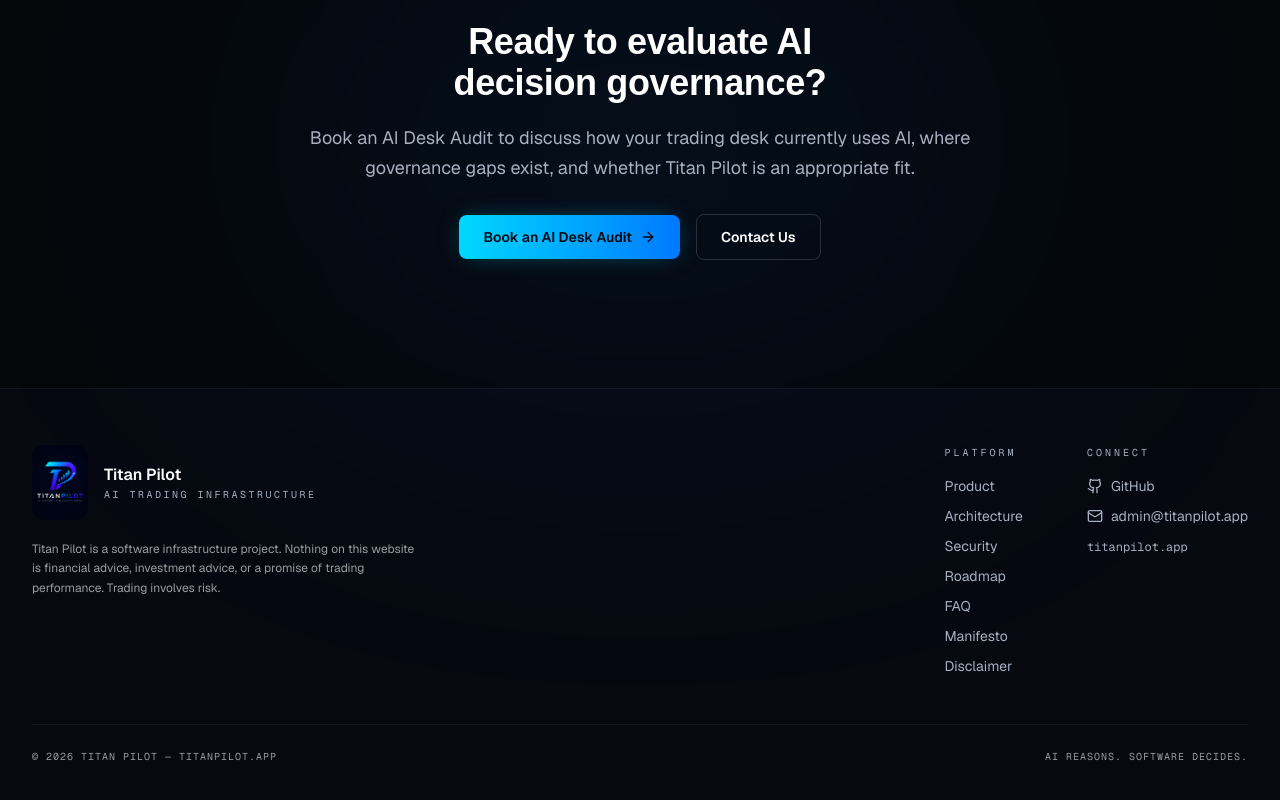
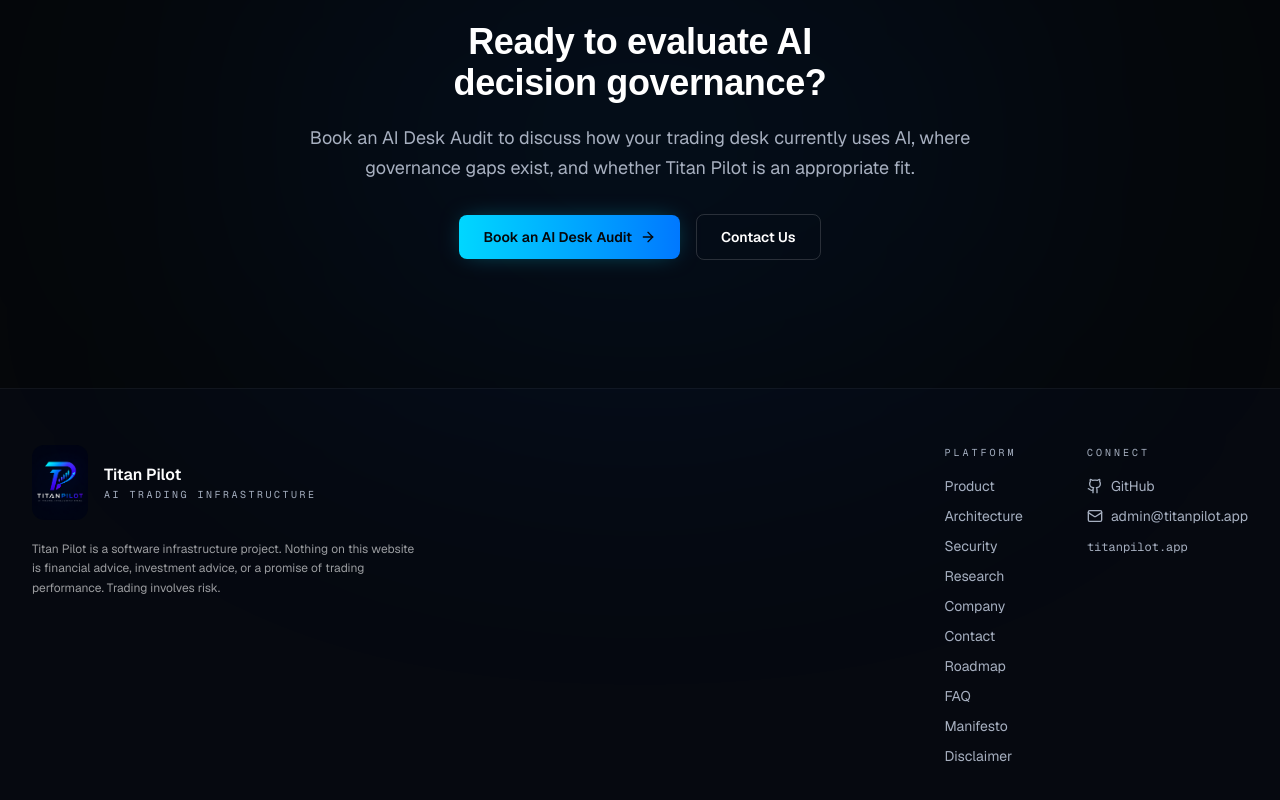
Before and after one commit to TitanPilotHQ/Portfolio, a Next.js app: page / in a window 1280 px wide. Shown: the part 11166-11966 px from the top of the page. Built offline with nearby package versions, Linux system fonts and the light colour scheme; a web font is replaced by a local one.

Commit message:
feat: add Research/Company/Contact to footer nav and sitemap

```diff
--- a/app/sitemap.ts
+++ b/app/sitemap.ts
@@ -23,6 +23,9 @@
       changeFrequency: "monthly",
       priority: 0.8,
     },
+    { url: `${SITE_URL}/research`, changeFrequency: "monthly", priority: 0.8 },
+    { url: `${SITE_URL}/company`, changeFrequency: "monthly", priority: 0.8 },
+    { url: `${SITE_URL}/contact`, changeFrequency: "monthly", priority: 0.8 },
     {
       url: `${SITE_URL}/manifesto`,
       changeFrequency: "monthly",
--- a/components/Footer.tsx
+++ b/components/Footer.tsx
@@ -47,6 +47,21 @@
                   <a href="/security" className="transition-colors hover:text-white">
                     Security
                   </a>
+                </li>
+                <li>
+                  <Link href="/research" className="transition-colors hover:text-white">
+                    Research
+                  </Link>
+                </li>
+                <li>
+                  <Link href="/company" className="transition-colors hover:text-white">
+                    Company
+                  </Link>
+                </li>
+                <li>
+                  <Link href="/contact" className="transition-colors hover:text-white">
+                    Contact
+                  </Link>
                 </li>
                 <li>
                   <a href="/#roadmap" className="transition-colors hover:text-white">
```
